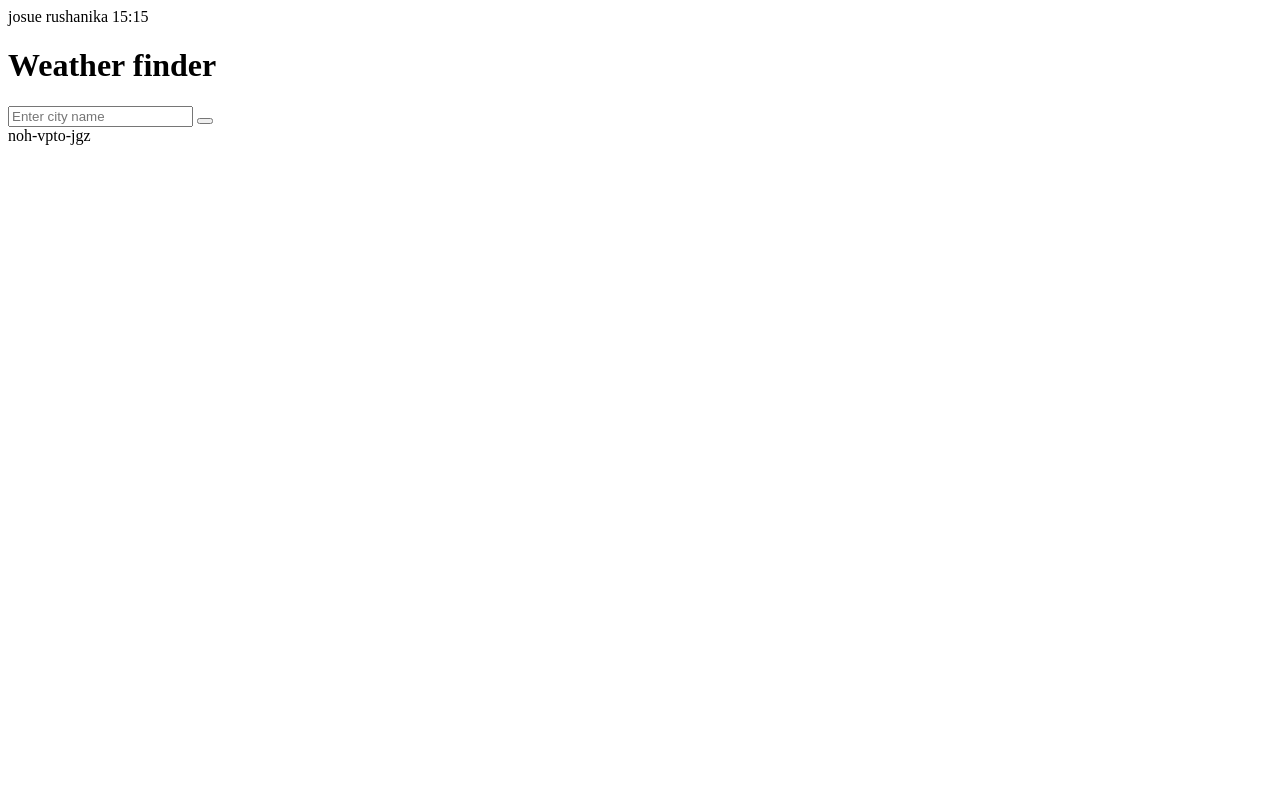
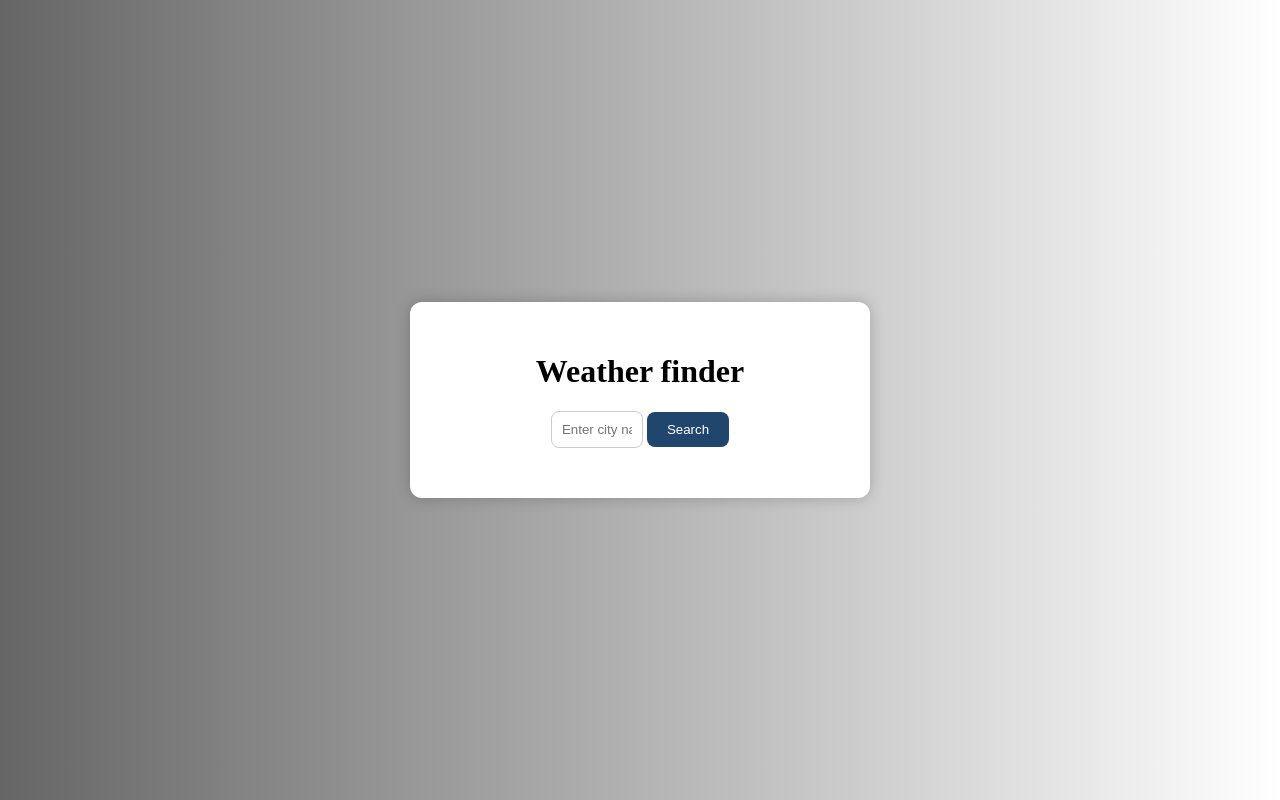
Before and after one commit to DanielShumbusho/weatherapp, a plain HTML site: page index.html in a window 1280 px wide. Drawn offline with Linux system fonts and the light colour scheme.

Commit message:
css styling

```diff
--- a/index.html
+++ b/index.html
@@ -1,5 +1,3 @@
-josue rushanika
-15:15
 <!DOCTYPE html>
 <html lang="en">
   <head>
@@ -11,9 +9,9 @@ josue rushanika
   <body>
     <div class="container">
         <h1>Weather finder</h1>
-        <div class="Search Box">
+        <div class="SearchBox">
             <input type="text" id="cityInput" placeholder="Enter city name">
-            <button id="searchBtn"></button>
+            <button id="searchBtn">Search</button>
         </div>
         <div id="weatherResult" class="weatherResult">
             <!--Weather info are displayed here-->
@@ -23,4 +21,3 @@ josue rushanika
     <script src="script.js"></script>
   </body>
 </html>
-noh-vpto-jgz
--- a/style.css
+++ b/style.css
@@ -0,0 +1,43 @@
+body {
+    margin: 0;
+    padding: 0;
+    font: "Arial, sans-serif";
+    background: linear-gradient(to right, #666, #fff);
+    height: 100vh;
+    display: flex;
+    justify-content: center;
+    align-items: center;
+}
+
+.container {
+    text-align: center;
+    background: #fff;
+    padding:30px;
+    border-radius: 12px;
+    box-shadow: 0px 0px 15px rgba(0, 0, 0, 0.2);
+    width: 90%;
+    max-width: 400px;
+}
+.SearchBox {
+    margin-top: 20px;
+}
+input[type="text"] {
+    padding: 10px;
+    width: 70px;
+    border: 1px solid #ccc;
+    border-radius: 8px;
+}
+button {
+    padding: 10px 20px;
+    background-color: #20466e;
+    border: none;
+    color: white;
+    border-radius: 8px;
+    cursor: pointer;
+}
+button:hover {
+    background-color: #3d6183;
+}
+.weatherResult {
+    margin-top: 20px;
+}
```
